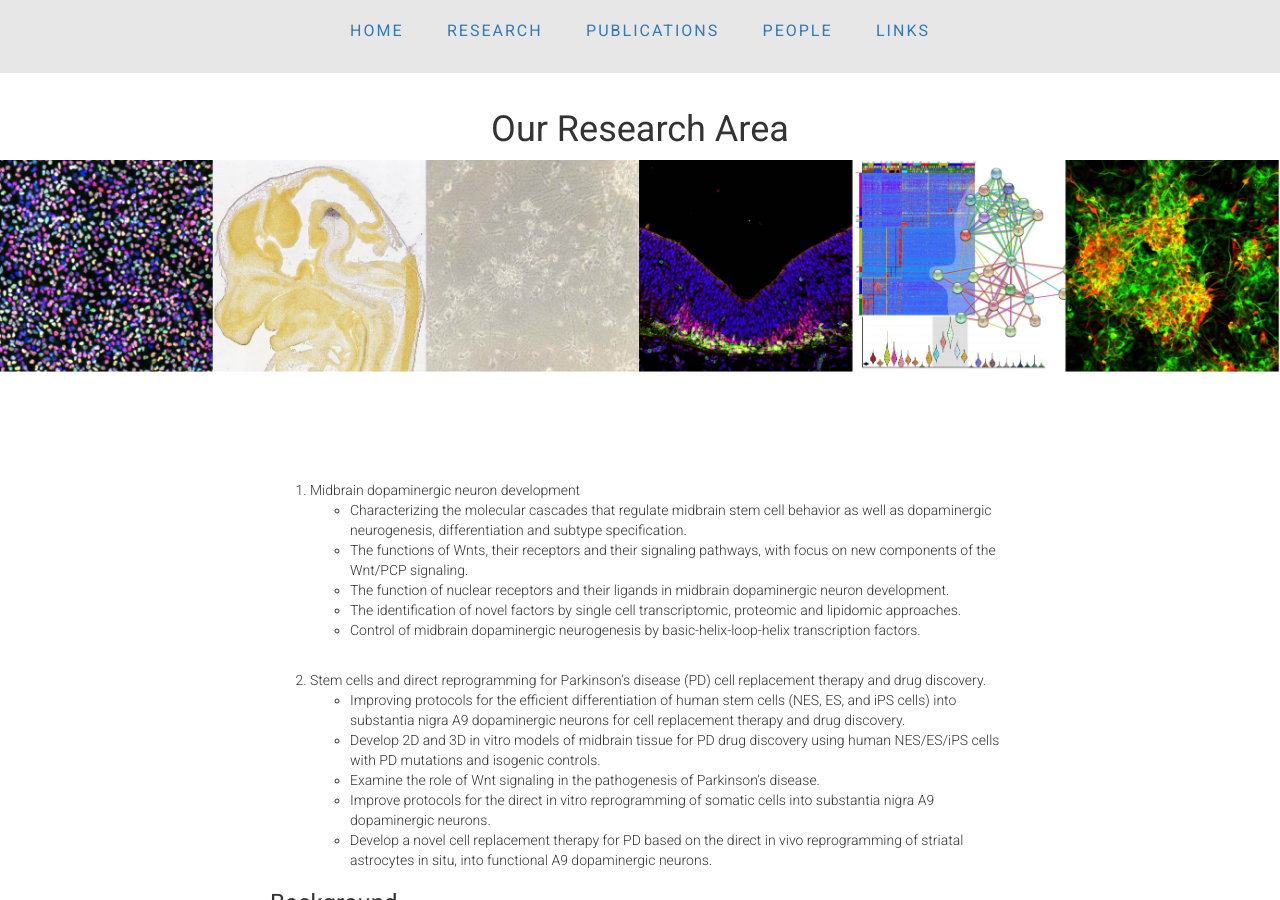
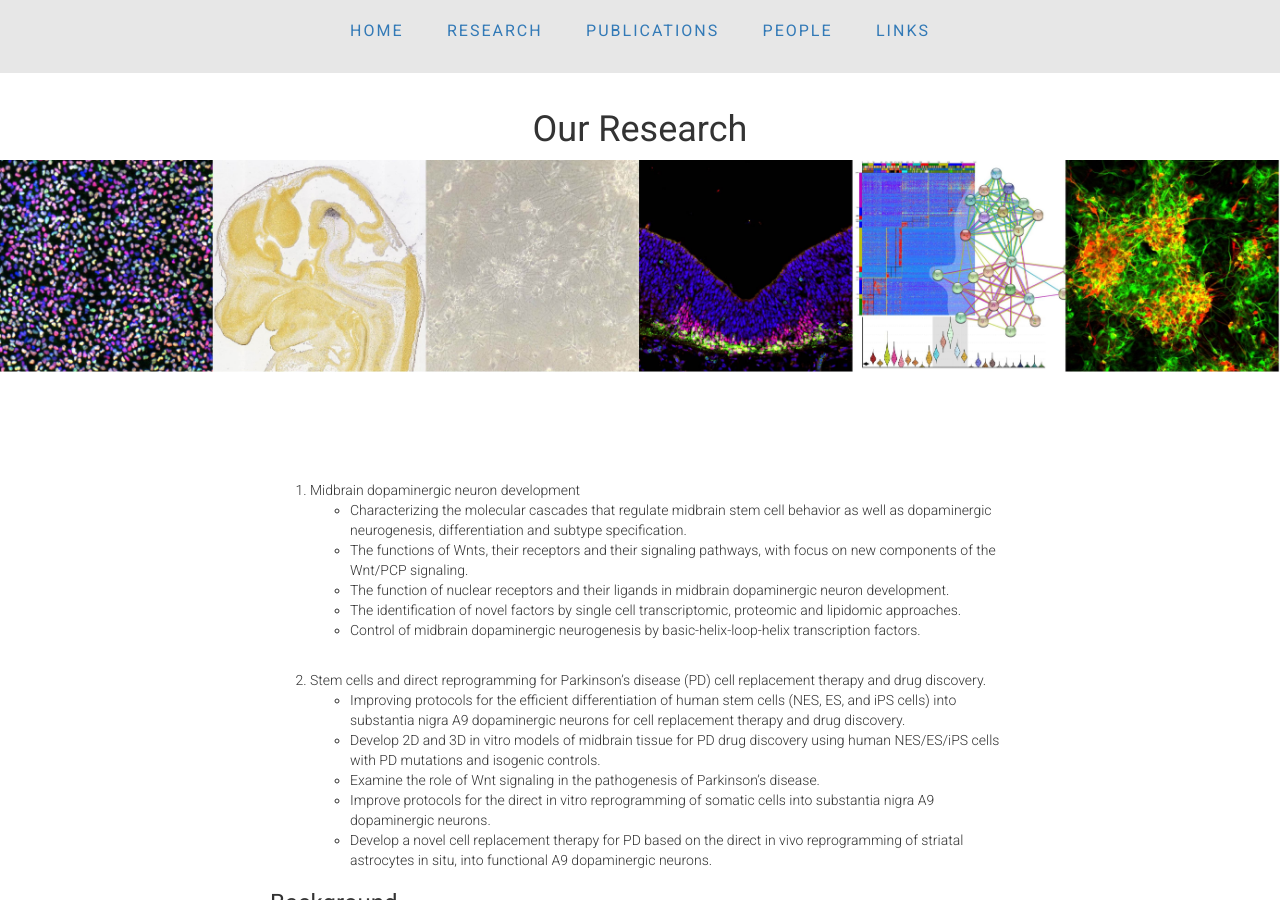
Before and after one commit to ArenasLab/arenaslab.github.io, a Jekyll site: the page research/index.html, which Jekyll copies as it is, in a window 1280 px wide and 900 px high. Built offline with Jekyll 4.4.1, drawn with Linux system fonts in a browser that asks for light colours.

Commit message:
Update index.html

```diff
--- a/research/index.html
+++ b/research/index.html
@@ -25,15 +25,11 @@
 
   <p>&nbsp;<p>
 	<p>&nbsp;<p>
-	<h1 align="center">Our Research Area</h1>
+	<h1 align="center">Our Research</h1>
 
   <section class="jumbotron2">
   </section>
-	<!--
-	<p>&nbsp;<p>
-	  <section class="jumbotron3">
-</section>
- -->
+
     <div class="wrap">
       <div class="post">
        <div class="members">
```
